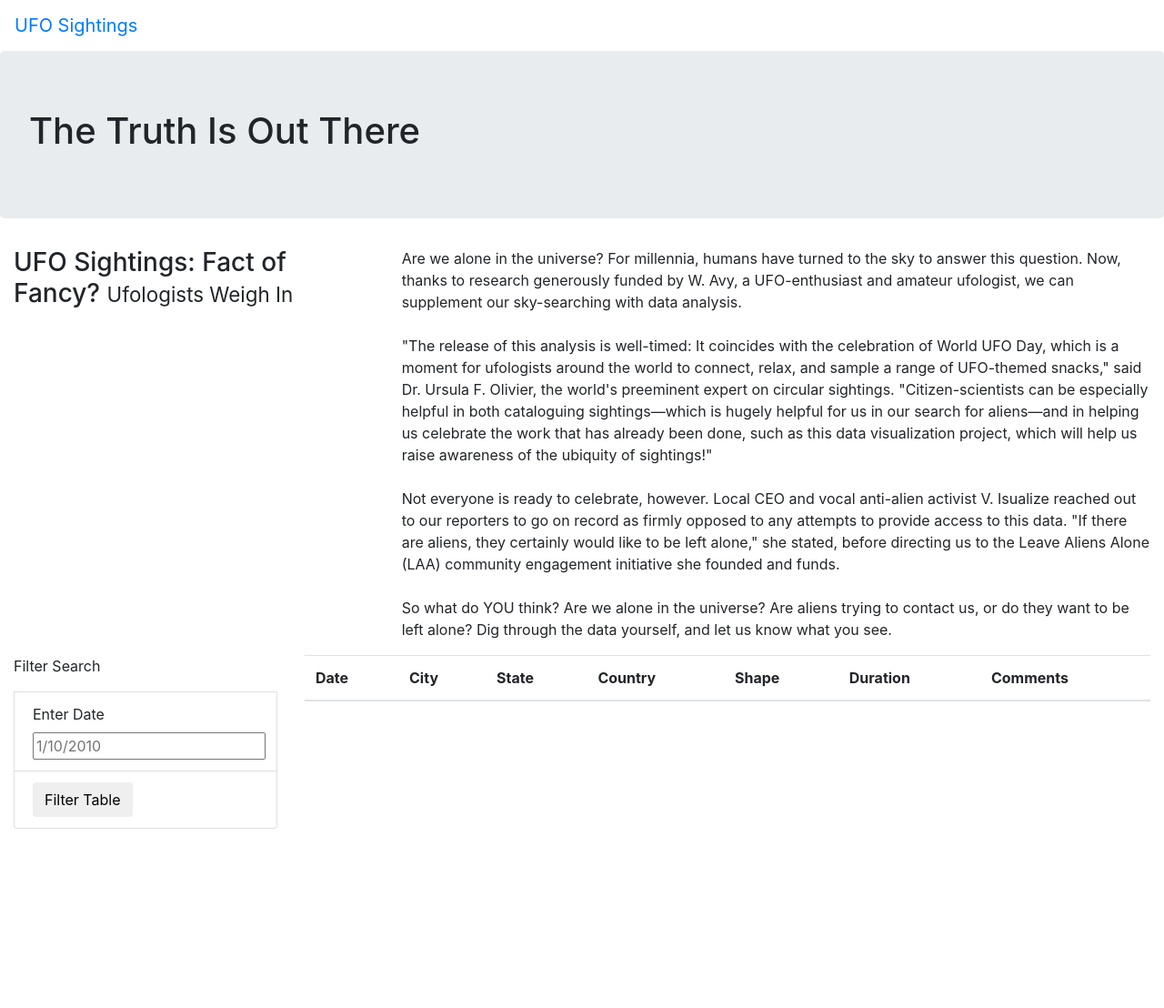
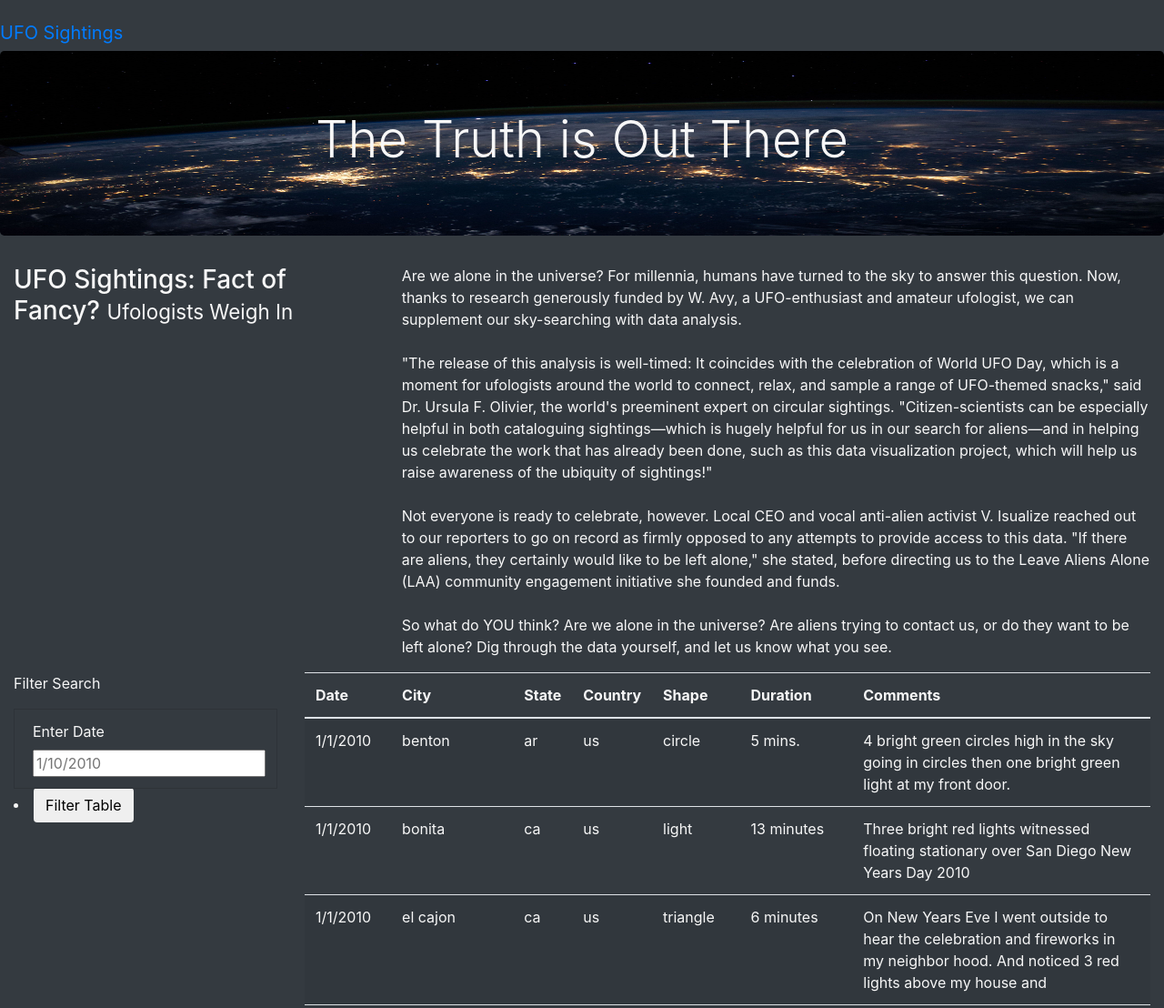
Before and after one commit to cecy777/UFOs, a plain HTML site: page index.html in a window 1280 px wide. Shown: the top 1108 px of the page at 91% size. Before the commit the page ends 911 px from the top, so only its background shows below. Drawn offline with nearby package versions, Linux system fonts and the light colour scheme.

Commit message:
adding files

```diff
--- a/index.html
+++ b/index.html
@@ -14,20 +14,21 @@
     <link rel="stylesheet" href="static/css/style.css">
     <script src ="test.js"></script>
 </head>
-<body>
+<body class="bg-dark"></body>
     <div class="wrapper">
     </div>
-    <nav class="navbar navbar-expand-lg">
+    <nav class="navbar navbar-dark bg-dark navbar-expand-lg"></nav>
         <a class="navbar-brand" href="index.html">UFO Sightings</a>
     </nav>
     <div class="jumbotron">
-        <h1>The Truth Is Out There</h1>
+        <h1 class="display-4">The Truth is Out There</h1>
     </div>
     <div class="container-fluid">
         <div class="row">
           <div class="col-md-4">
-            <h3>UFO Sightings: Fact of Fancy? <small>Ufologists Weigh In</small></h3>
-          </div>
+            <h3>UFO Sightings: Fact of Fancy?
+                <small>Ufologists Weigh In</small></h3>
+            </div>
           <div class="col-md-8">
             <p>
               Are we alone in the universe? For millennia, humans have turned to the sky to answer this question. Now, thanks to research generously funded by W. Avy, a UFO-enthusiast and amateur ufologist, we can supplement our sky-searching with data analysis.<br><br>"The release of this analysis is well-timed: It coincides with the celebration of World UFO Day, which is a moment for ufologists around the world to connect, relax, and sample a range of UFO-themed snacks," said Dr. Ursula F. Olivier, the world's preeminent expert on circular sightings. "Citizen-scientists can be especially helpful in both cataloguing sightings—which is hugely helpful for us in our search for aliens—and in helping us celebrate the work that has already been done, such as this data visualization project, which will help us raise awareness of the ubiquity of sightings!"<br><br>Not everyone is ready to celebrate, however. Local CEO and vocal anti-alien activist V. Isualize reached out to our reporters to go on record as firmly opposed to any attempts to provide access to this data. "If there are aliens, they certainly would like to be left alone," she stated, before directing us to the Leave Aliens Alone (LAA) community engagement initiative she founded and funds.<br><br>So what do YOU think? Are we alone in the universe? Are aliens trying to contact us, or do they want to be left alone? Dig through the data yourself, and let us know what you see.
@@ -40,15 +41,20 @@
           <div class="col-md-3">
             <form>
                 <p>Filter Search</p>
-            </form>
-            <ul class="list-group"></ul>
-            <li class="list-group-item">
-                <label for="date">Enter Date</label>
-                <input type="text" placeholder="1/10/2010" id="datetime"/>
-                </li>
-            <li class="list-group-item">
-                <button id="filter-btn" type="button" class="btn btn-default">Filter Table</button
-                </li>
+                <ul class="list-group bg-dark"></ul>
+                  <li class="list-group-item bg-dark">
+                    <label for="date">Enter Date</label>
+                    <input type="text" placeholder="1/10/2010" id="datetime" />
+                  </li>
+                  <li>
+                     <button id="filter-btn" type="button" class="btn btn-default">
+                       Filter Table
+                     </button>
+                  </li>
+                </ul>
+               </form>
+
+            </li>
             </div>
         <div class="col-md-9">
             <table class="table table-striped">
@@ -66,3 +72,6 @@
                 <tbody></tbody>
               </table>
             </div>
+        <script src="https://cdnjs.cloudflare.com/ajax/libs/d3/4.11.0/d3.js"></script>
+        <script src="static/js/data.js"></script>
+        <script src="static/js/app.js"></script>
--- a/static/css/style.css
+++ b/static/css/style.css
@@ -0,0 +1,9 @@
+body {
+    color: #f7f7f7;
+  }
+
+  .jumbotron {
+    background-image: url("../images/nasa.jpg");
+    background-size: 100% 100%;
+    text-align: center;
+  }
```
Also changed, not shown: static/images/nasa.jpg (added).
